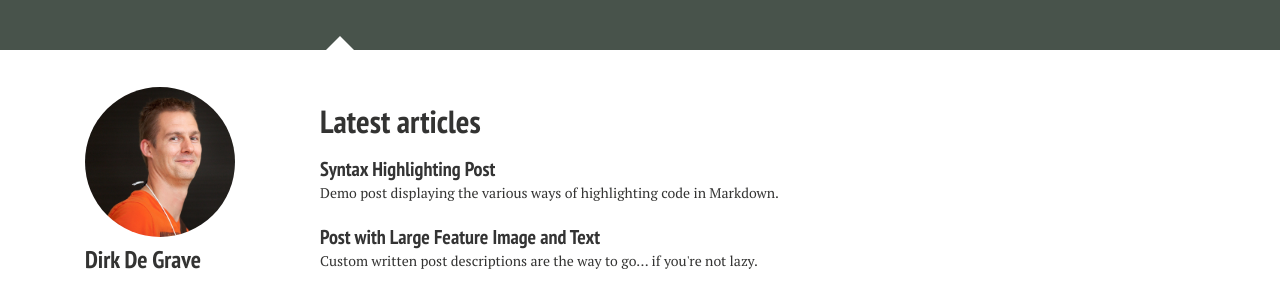
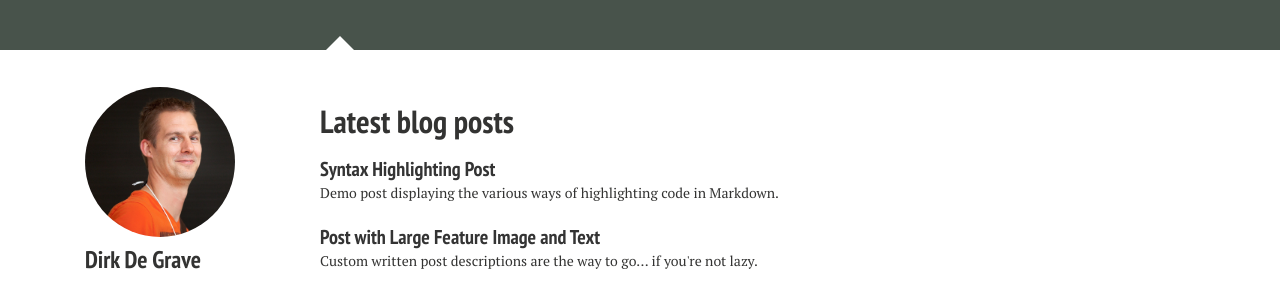
Before and after one commit to netaddicts/netaddicts.github.io, a Jekyll site: the page built from index.md, in a window 1280 px wide. Shown: the part 178-462 px from the top of the page. Built offline with Jekyll 4.4.1, drawn with Linux system fonts in a browser that asks for light colours; nearby versions of some CDN libraries.

Commit message:
Changed page title

```diff
--- a/_layouts/home.html
+++ b/_layouts/home.html
@@ -23,7 +23,7 @@
 </div>
 
 <div id="index" itemprop="mainContentOfPage" itemscope itemtype="http://schema.org/Blog">
-  <h1>Latest articles</h1>
+  <h1>Latest blog posts</h1>
   {% for post in site.posts limit:10 %}
   <article itemscope itemtype="http://schema.org/BlogPosting" itemprop="blogPost">
     <h2 itemprop="headline"><a href="{{ site.url }}{{ post.url }}" rel="bookmark" title="{{ post.title }}">{{ post.title }}</a></h2>
```
